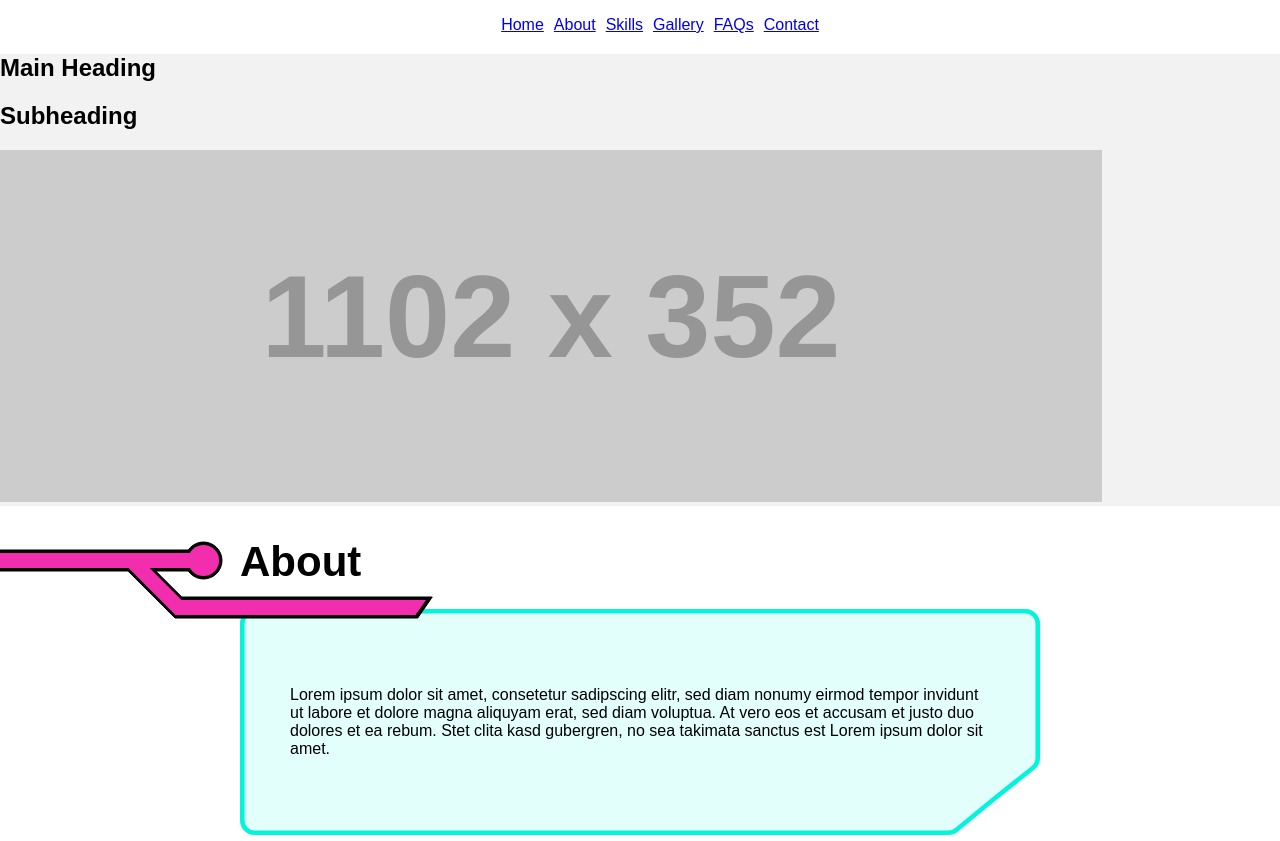
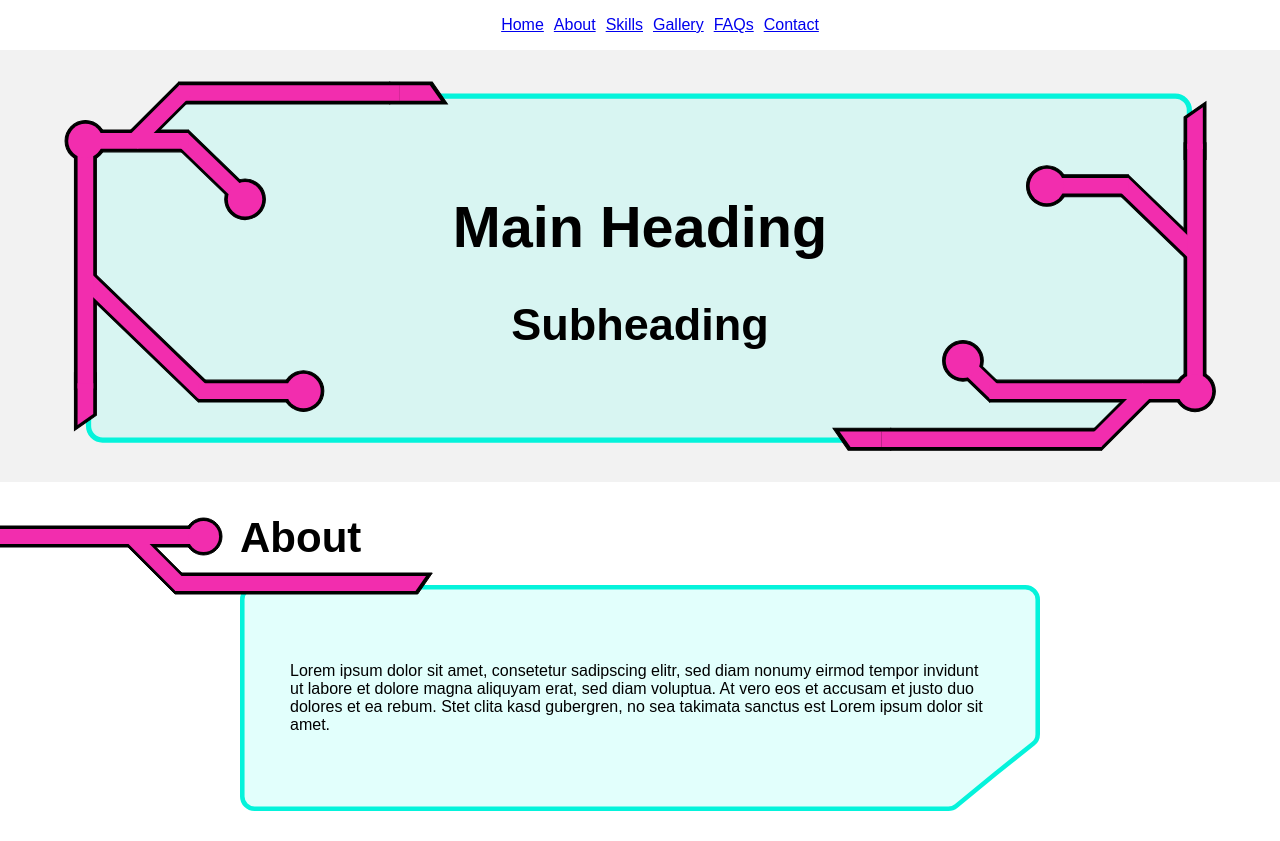
Before and after one commit to MeLlamoGomo/art444-main-site, a plain HTML site: page index.html in a window 1280 px wide. Shown: the top 841 px of the page. Drawn offline with Linux system fonts and the light colour scheme; placeholder pictures from the web are drawn by us; a web font is replaced by a local one.

Commit message:
website_title

```diff
--- a/index.html
+++ b/index.html
@@ -34,7 +34,7 @@
       <div class="sub_text">
         <h2>Subheading</h2>
       </div>
-      <div><img src="http://placehold.it/1102x352" class="tech_background" alt="symbol"/></div>
+      <!--<div><img src="http://placehold.it/1102x352" class="tech_background" alt="symbol"/></div>-->
     </div>
   </section>
 
--- a/style.css
+++ b/style.css
@@ -24,6 +24,41 @@ body {
     font-weight: 500;
     font-style: normal;
     vertical-align: baseline;
+}
+
+.title {
+    background-image: url(images/tech_frame.svg);
+    background-repeat: no-repeat;
+    background-position: center;
+    background-size: 90%;
+
+    padding: 100px;
+    height: max-content;
+    text-align: center;
+}
+
+.title_text {
+    /* Guillermo’s Website */
+
+font-weight: 700;
+font-size: clamp(28px, 3vw, 42px);
+line-height: 58px;
+text-align: center;
+
+color: #000000;
+}
+
+.sub_text {
+    /* viverra vitae congue eu consequat ac */
+
+font-weight: 400;
+font-size: clamp(16px, 3vw, 30px);
+line-height: 41px;
+text-align: center;
+
+color: #000000;
+
+
 }
 
 .headline {
```
Also changed, not shown: images/answer_frame.svg (added), images/faq_frame.svg (added), images/footer.svg (added), images/img_frame.svg (added), images/nav_bar.svg (added), images/skill_frame.svg (added), images/tech_frame.svg (added).
